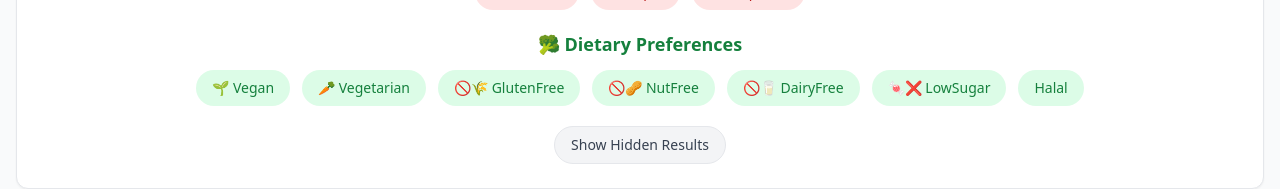
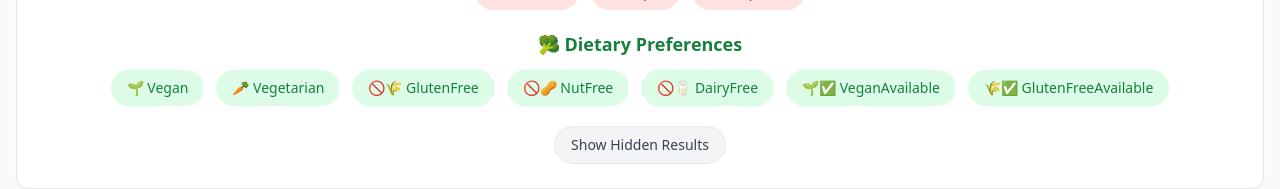
Before and after one commit to Sennar2/Allery-AllergenApp, a React (Create React App) app: page / in a window 1280 px wide. Both pictures are taken after a click on the button "Let's Go". Shown: the part 378-567 px from the top of the page. Built offline with nearby package versions, Linux system fonts and the light colour scheme; no server answers.

Commit message:
Update FilterPanel.jsx

```diff
--- a/src/components/FilterPanel.jsx
+++ b/src/components/FilterPanel.jsx
@@ -7,7 +7,8 @@ const ALLERGENS = [
 ];
 
 const DIETARY = [
-  "Vegan", "Vegetarian", "GlutenFree", "NutFree", "DairyFree", "LowSugar", "Halal"
+  "Vegan", "Vegetarian", "GlutenFree", "NutFree", "DairyFree",
+  "VeganAvailable", "GlutenFreeAvailable"
 ];
 
 const getIcon = (tag) => {
@@ -17,7 +18,7 @@ const getIcon = (tag) => {
     molluscs: "🐚", celery: "🥬", mustard: "🌿", sesame: "⚪",
     lupin: "🌸", sulphites: "💨",
     vegan: "🌱", vegetarian: "🥕", glutenfree: "🚫🌾",
-    nutfree: "🚫🥜", dairyfree: "🚫🥛", lowsugar: "🍬❌"
+    nutfree: "🚫🥜", dairyfree: "🚫🥛", veganavailable: "🌱✅", glutenfreeavailable: "🌾✅"
     // Halal intentionally has no icon
   };
   return icons[tag.toLowerCase()] || "";
```
